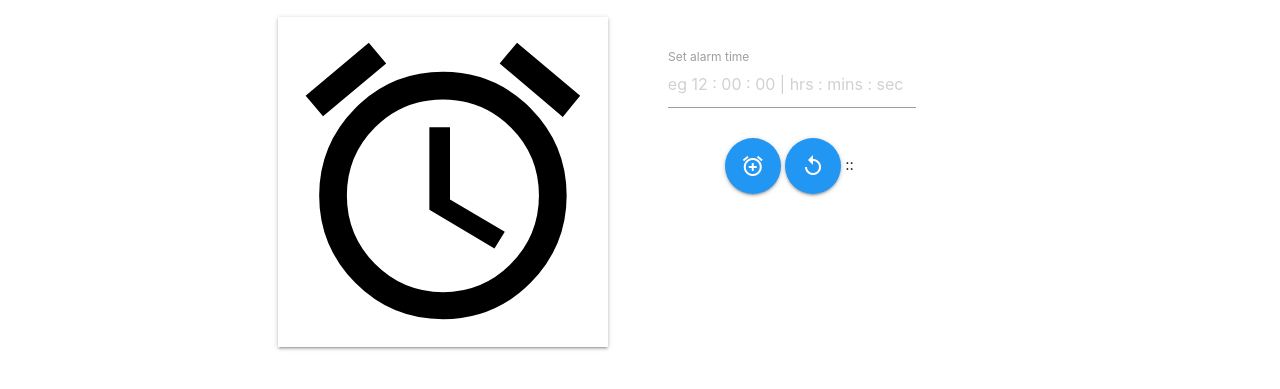
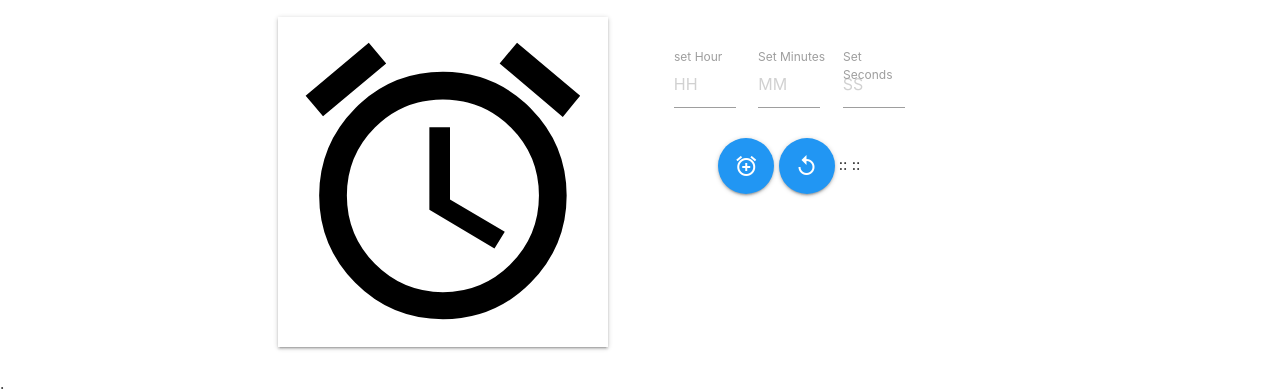
Before and after one commit to wonexo/alarmWithVue, a plain HTML site: page index.html in a window 1280 px wide. Both pictures are taken after a click on the link "replay". Shown: the part 153-542 px from the top of the page. Drawn offline with Linux system fonts and the light colour scheme.

```diff
--- a/index.html
+++ b/index.html
@@ -65,20 +65,32 @@
 
 
                                     <!-- Timer starts Here!!! -->
-                                    <time-item v-for="time in times" v-bind:time="time"></time-item>
+                                    <!-- <time-item v-for="time in times" v-bind:time="time"></time-item> -->
+
                                     <div class="col s12 timer-button center-align">
-                                        <div class="input-field inline">
-                                            <input id="time_inline" type="text" v-model="alarmTime" placeholder="eg 12 : 00 : 00 | hrs : mins : sec" class="validate">
-                                            <label for="time_inline">Set alarm time</label>
+                                        <div class="input-field inline col s4">
+                                            <input id="time_inline" type="text" v-model="alarmTimeHour" placeholder="HH" class="validate">
+                                            <label for="time_inline">set Hour</label>
                                             <!-- <span class="helper-text" data-error="wrong" data-success="right">Helper text</span> -->
                                         </div>
-                                        <a @click="changeds" class="btn-floating btn-large waves-effect waves-light blue">
+                                        <div class="input-field col s4">
+                                            <input id="time_inline" type="text" v-model="alarmTimeMinute" placeholder="MM" class="validate">
+                                            <label for="time_inline">Set Minutes</label>
+                                            <!-- <span class="helper-text" data-error="wrong" data-success="right">Helper text</span> -->
+                                        </div>
+                                        <div class="input-field inline col s4">
+                                            <input id="time_inline" type="text" v-model="alarmTimeSeconds" placeholder="SS" class="validate">
+                                            <label for="time_inline">Set Seconds</label>
+                                            <!-- <span class="helper-text" data-error="wrong" data-success="right">Helper text</span> -->
+                                        </div>
+                                        <a @click="setAlarm" class="btn-floating btn-large waves-effect waves-light blue">
                                             <i class="material-icons">add_alarm</i>
                                         </a>
                                         <a @click="setAlarm" class="btn-floating btn-large waves-effect waves-light blue">
                                             <i class="material-icons">replay</i>
                                         </a>
-                                        {{alarmTime}} :: {{fullDate}}
+                                        {{this.alarmTimeHour + ":" + this.alarmTimeMinute + ":" + this.alarmTimeSeconds}} :: {{timeDiff}}
+                                        <span class="countdown"></span>
                                     </div>
                                 </div>
                             </div>
@@ -106,4 +118,4 @@
     <script type="text/javascript" src="js/timerr.js"></script>
 </body>
 
-</html>
+</html>.
--- a/js/timerr.js
+++ b/js/timerr.js
@@ -3,6 +3,9 @@
     data: {
         fullDate: "",
         alarmTime: "",
+        alarmTimeHour: "",
+        alarmTimeMinute: "",
+        alarmTimeSeconds: "",
         timeDiff: null,
         times: [],
         mymonths: [
@@ -23,33 +26,59 @@
     },
     methods: {
         update() {
+            // this.setAlarm();
             // this.timeinterval = clearInterval();
-            clearTimeout(this.timeinterval);
-            this.timeinterval = setInterval(this.setAlarm, 1000);
+            clearTimeout(this.setAlarm);
+
+            // this.timeinterval = setInterval(this.setAlarm, 1000);
+            // setInterval(function() {
+            //     duration = moment.duration(duration - interval, "milliseconds");
+            //     $(".countdown").text(duration.hours() + ":" + duration.minutes() + ":" + duration.seconds());
+            // }, interval);
         },
 
         setAlarm() {
+
+            // this.update();
             this.timeDiff = null;
 
-            let hrs = moment().format("HH");
-            let mins = moment().format("mm");
-            let secs = moment().format("ss");
-
-            let fullTime = hrs + ":" + mins + ":" + secs;
-
-            let currentTime = moment().format(fullTime);
-            let alarmTime = moment().format(this.alarmTime);
-            let interval = (alarmTime - currentTime) * 100;
-            this.timeDiff = 100 - interval;
-
-            // this.alarmTime = fullTime;
-            console.log(interval);
-            this.update();
-            // setInterval(fullTime, 1000)
-            // this.timeinterval = setInterval(this.setAlarm, 1000);
-        }
+            this.alarmTime = this.alarmTimeHour + ":" + this.alarmTimeMinute + ":" + this.alarmTimeSeconds;
+            // var dateString = "Tue May 16 2017 15:34:23 GMT+0100 (FLE Daylight Time)";
+            var dateString = (moment().format("ddd") + " " + moment().format("MMMM") + " " + moment().format("D") + " " + moment().format("YYYY") + " 15:34:23 GMT+0100 (WAT)").toString();
+            var m = moment(dateString, "ddd MMMM D YYYY HH:mm:ss ZZ");
+            // Use moment(Date) if your input is a JS Date
+            //var m = moment(date);
+            // m.set({ h: 11, m: 11 });
+            m.set({
+                h: this.alarmTimeHour,
+                m: this.alarmTimeMinute,
+                s: this.alarmTimeSeconds
+            });
+            console.log(m.format('x'));
+            console.log(m.toDate().toString());
+            console.log(dateString);
 
 
+            // Work on This
+            var eventTime = m.format("x"); // Timestamp - Sun, 21 Apr 2013 13:00:00 GMT
+            var currentTime = moment().format('x'); // Timestamp - Sun, 21 Apr 2013 12:30:00 GMT
+            // var currentTime = 1366547400; // Timestamp - Sun, 21 Apr 2013 12:30:00 GMT
+            var diffTime = eventTime - currentTime;
+            var duration = moment.duration(diffTime * 1000, "milliseconds");
+            var interval = 1000;
+
+            // console.log(currentTime);
+            // setInterval(function() {
+            //     duration = moment.duration(duration - interval, "milliseconds");
+            //     $(".countdown").text(duration.hours() + ":" + duration.minutes() + ":" + duration.seconds());
+            // }, interval);
+            // console.log(duration)
+
+        },
+        counting() {
+            duration = moment.duration(duration - interval, "milliseconds");
+            $(".countdown").text(duration.hours() + ":" + duration.minutes() + ":" + duration.seconds());
+        }
     },
     // created: function() {
     // }
```
